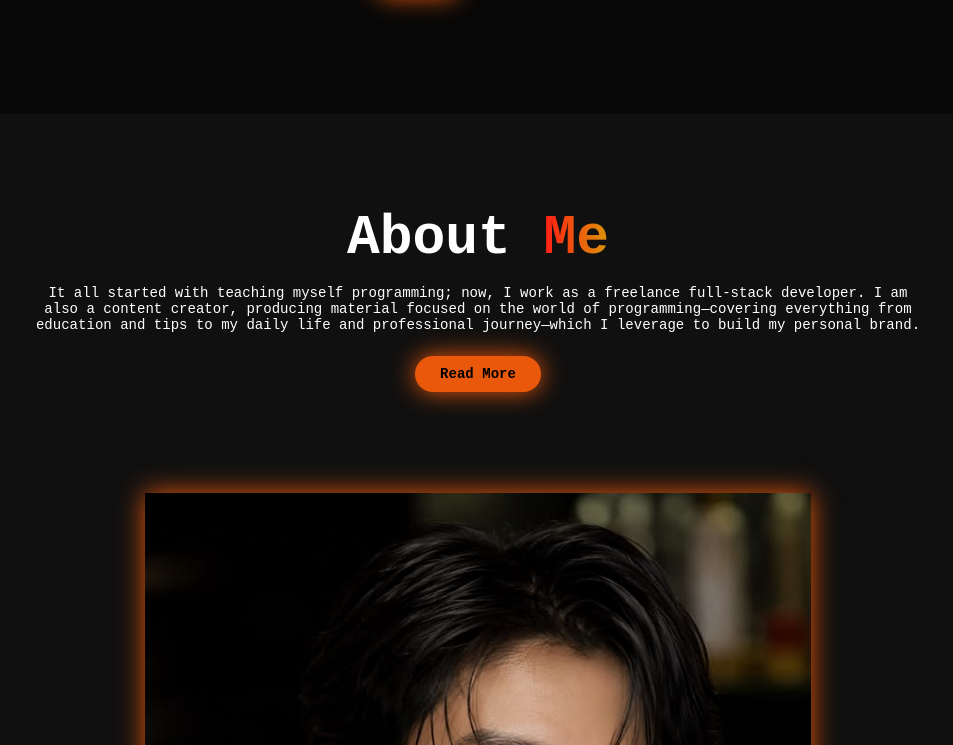
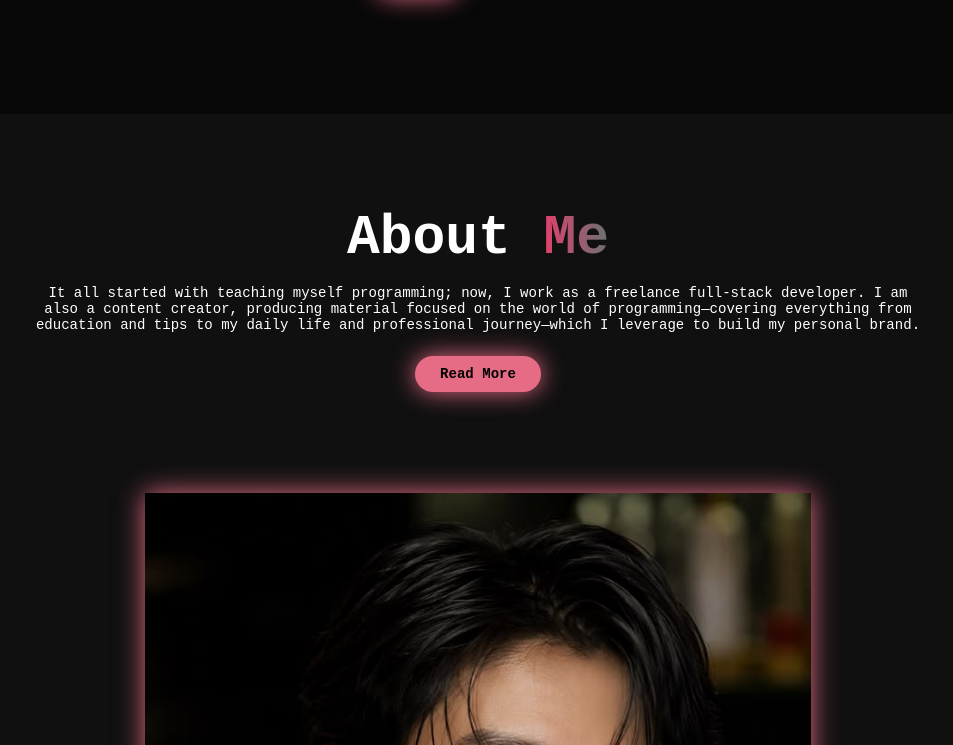
Before and after one commit to lntng-iu/Lintang-Ayu, a plain HTML site: page index.html in a window 1280 px wide. Shown: the part 1370-2115 px from the top of the page, without its empty margins (162-1115 px from the left). Drawn offline with nearby package versions, Linux system fonts and the light colour scheme; a script that the page names is missing.

Commit message:
Update style.css

```diff
--- a/style.css
+++ b/style.css
@@ -10,7 +10,7 @@
   --bg-color: #080808;
   --second-bg-color: #101010;
   --text-color: white;
-  --main-color: #ea580c;
+  --main-color: #e56c84;
 }
 html {
   font-size: 60%;
@@ -49,7 +49,7 @@ body {
   transform: scale(1.1);
 }
 span {
-  background: linear-gradient(270deg, #df8908 10%, #ff1d15 100%);
+  background: linear-gradient(270deg, #736d72 10%, #e1416c 100%);
   background-clip: text;
   color: transparent;
 }
@@ -69,7 +69,7 @@ span {
   font-size: 1.8rem;
   padding: 1rem 2rem;
   border-radius: 3rem;
-  background: linear-gradient(270deg, #df8908 10%, #ff1d15 100%);
+  background: linear-gradient(270deg, #5a564f 10%, #b0294b 100%);
   letter-spacing: 1px;
   cursor: pointer;
   transition: 0.3s ease-in-out;
```
